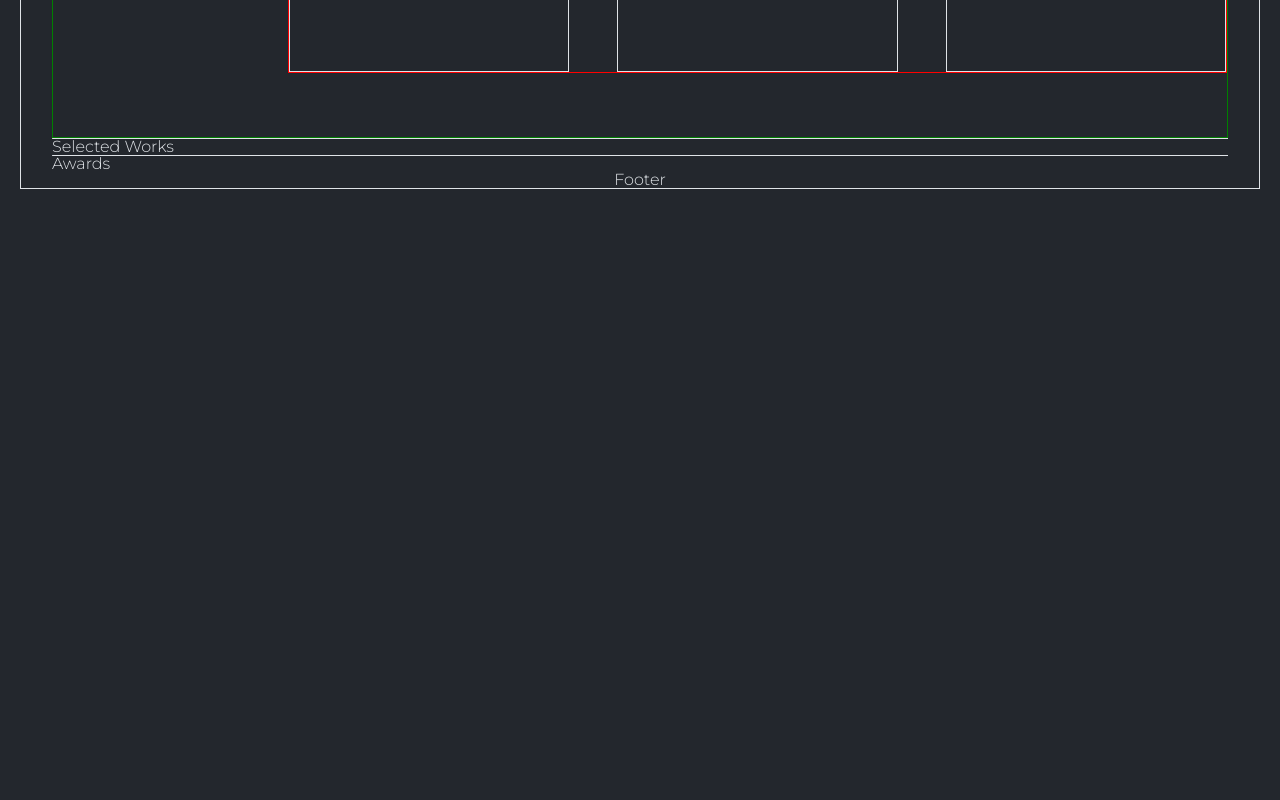
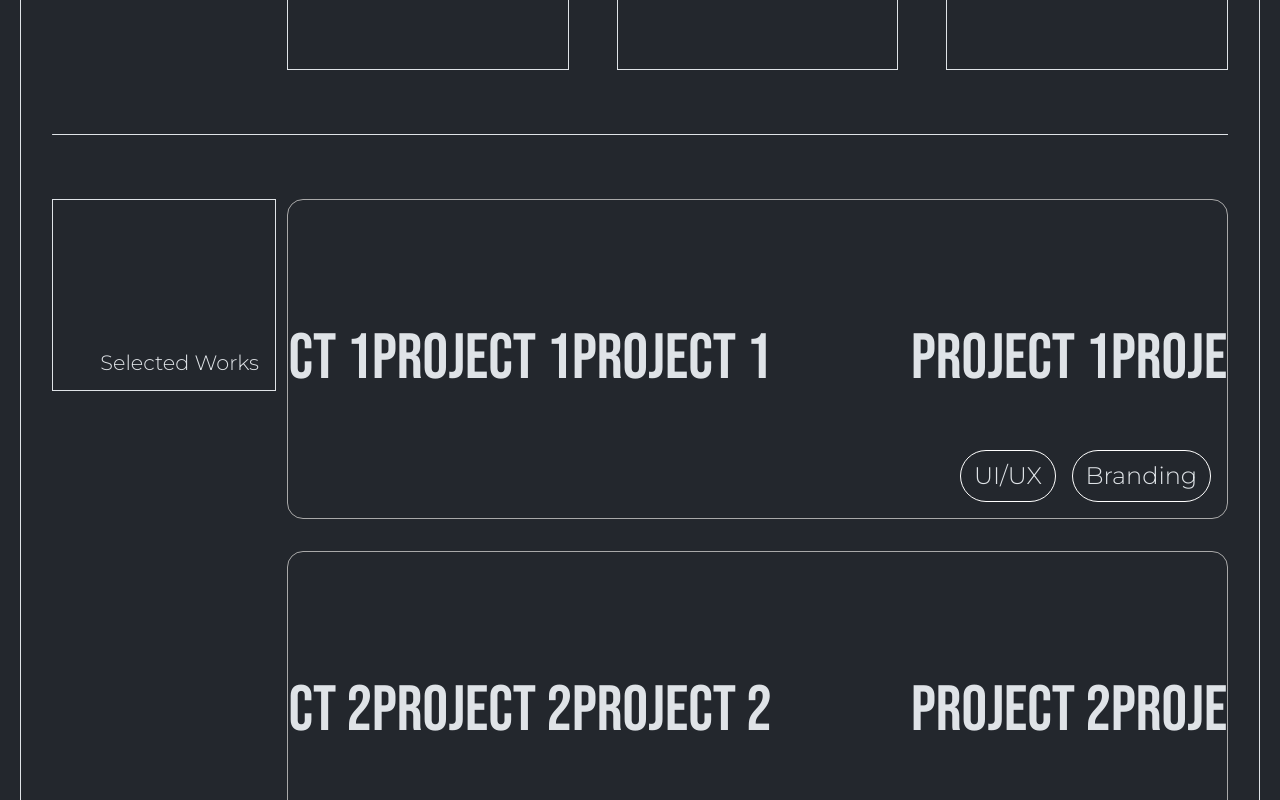
Before and after one commit to b3-works/design-studio, a React (Vite) app: page / in a window 1280 px wide. Shown: the part 2180-2980 px from the top of the page. Before the commit the page ends 2389 px from the top, so only its background shows below. Built offline with nearby package versions, Linux system fonts and the light colour scheme.

Commit message:
selected works layout

```diff
--- a/src/Pages/Home/Selected.jsx
+++ b/src/Pages/Home/Selected.jsx
@@ -1,10 +1,58 @@
 import styled from 'styled-components';
 import Line from '../../components/Line';
+import data from '../../data/projects.json';
+import Marquee from 'react-fast-marquee';
 
-const Section = styled.section``;
-const Title = styled.div``;
-const WorksContainer = styled.div``;
-const Work = styled.div``;
+const Section = styled.section`
+  padding: 4rem 0;
+  display: grid;
+  grid-template-columns: 20% 80%;
+`;
+const Title = styled.div`
+  border: 1px solid ${(props) => props.theme.color.white};
+  font-size: 1.3rem;
+  width: 14rem;
+  height: 12rem;
+  display: flex;
+  justify-content: flex-end;
+  align-items: flex-end;
+  padding: 1rem;
+`;
+const WorksContainer = styled.div`
+  display: flex;
+  flex-direction: column;
+  gap: 2rem;
+`;
+const Work = styled.div`
+  border: 1px solid darkgray;
+  border-radius: 1rem;
+  height: 20rem;
+  display: flex;
+  position: relative;
+`;
+const ProjectTitleWrapper = styled.div`
+  width: 100%;
+  display: flex;
+  justify-content: space-around;
+`;
+const ProjectTitle = styled.h1`
+  font-family: 'Bebas Neue', cursive;
+  font-size: 4rem;
+`;
+const TagWrapper = styled.div`
+  display: flex;
+  gap: 1rem;
+  position: absolute;
+  bottom: 1rem;
+  right: 1rem;
+`;
+const Tag = styled.div`
+  border: 1px solid white;
+  border-radius: 2rem;
+  font-size: 1.5rem;
+  padding: 0.8rem;
+`;
+
 const Selected = () => {
   return (
     <>
@@ -12,10 +60,23 @@ const Selected = () => {
         <Title>Selected Works</Title>
         <WorksContainer>
           {/* data & map */}
-          <Work>
-            <div></div>
-            <div></div>
-          </Work>
+          {data.slice(0, 4).map((work) => (
+            <Work key={work.id}>
+              <Marquee gradient={false}>
+                <ProjectTitleWrapper>
+                  <ProjectTitle>{work.title}</ProjectTitle>
+                  <ProjectTitle>{work.title}</ProjectTitle>
+                  <ProjectTitle>{work.title}</ProjectTitle>
+                  <ProjectTitle>{work.title}</ProjectTitle>
+                </ProjectTitleWrapper>
+              </Marquee>
+              <TagWrapper>
+                {work.tags.map((tag) => (
+                  <Tag>{tag}</Tag>
+                ))}
+              </TagWrapper>
+            </Work>
+          ))}
         </WorksContainer>
       </Section>
       <Line />
--- a/src/Pages/Home/WhatWeDo.jsx
+++ b/src/Pages/Home/WhatWeDo.jsx
@@ -3,7 +3,6 @@ import Line from '../../components/Line';
 
 const Section = styled.section`
   padding: 4rem 0;
-  border: 1px solid green;
   display: grid;
   grid-template-columns: 20% 80%;
 `;
@@ -19,7 +18,6 @@ const Title = styled.div`
   padding: 1rem;
 `;
 const ContentContainer = styled.div`
-  border: 1px solid red;
   display: grid;
   grid-template-columns: 1fr 1fr 1fr;
   grid-template-rows: 1fr 1fr;
--- a/src/data/projects.json
+++ b/src/data/projects.json
@@ -1,5 +1,4 @@
-{
-  "projects": [
+[
   {
     "id": 1,
     "title": "Project 1",
@@ -9,38 +8,37 @@
   },
   {
     "id": 2,
-      "title": "Project 1",
+    "title": "Project 2",
     "tags": ["Strategy", "Branding"],
     "imageUrl": "url",
     "description": "desc"
   },
   {
     "id": 3,
-      "title": "Project 1",
+    "title": "Project 3",
     "tags": ["UI/UX", "Front-End"],
     "imageUrl": "url",
     "description": "desc"
   },
   {
     "id": 4,
-      "title": "Project 1",
-      "tags": ["Art Direction", "Logo", "Branding"],
+    "title": "Project 4",
+    "tags": ["Logo", "Art Direction", "Branding"],
     "imageUrl": "url",
     "description": "desc"
   },
   {
     "id": 5,
-      "title": "Project 1",
+    "title": "Project 5",
     "tags": ["Strategy", "Branding", "UI/UX"],
     "imageUrl": "url",
     "description": "desc"
   },
   {
     "id": 6,
-      "title": "Project 1",
+    "title": "Project 6",
     "tags": ["UI/UX", "Front-End"],
     "imageUrl": "url",
     "description": "desc"
   }
 ]
-}
```
Lines whose indentation alone changed are shown as unchanged.
